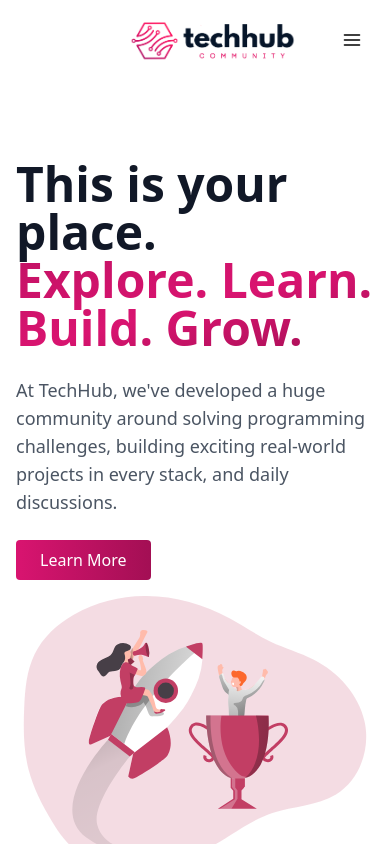
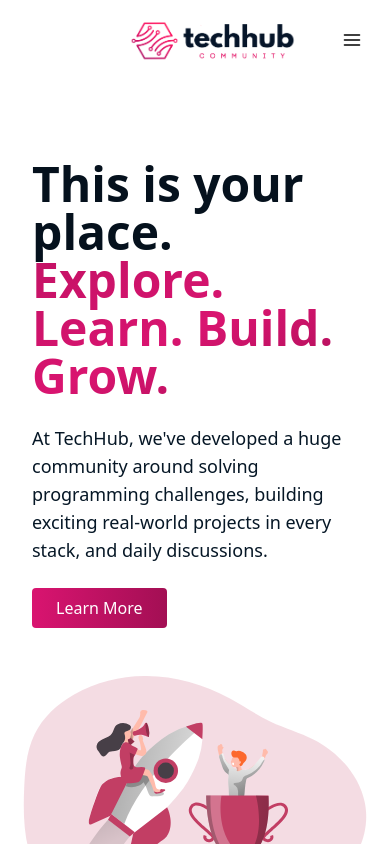
Before and after one commit to techhub-community/techhub-website, a Next.js app: page / in a window 390 px wide. Shown: the top 844 px of the page. Built offline with nearby package versions, Linux system fonts and the light colour scheme.

Commit message:
mobile view corrected for hero

```diff
--- a/components/Hero.tsx
+++ b/components/Hero.tsx
@@ -4,34 +4,28 @@ import Link from 'next/link';
 export default function Hero() {
   return (
     <section className="container px-4 pt-20 xl:pt-24 mx-auto">
-      <div className="w-full mx-auto text-left md:w-11/12 xl:w-9/12 md:text-center">
-        <h1 className="mb-6  lg:text-7xl text-5xl font-extrabold leading-none tracking-normal text-gray-900 md:text-6xl md:tracking-tight">
+      <div className="w-full px-4 md:mx-auto text-left md:w-11/12 xl:w-9/12 md:text-center">
+        <h1 className="mb-6  lg:text-7xl text-5xl font-extrabold leading-1 tracking-normal text-black-700 md:text-6xl md:tracking-tight">
           This is your place. <br />
           <span className="block w-full text-transparent bg-clip-text bg-gradient-to-br from-brand-600 via-brand-500 to-brand-700 lg:inline">
             Explore. Learn. Build. Grow.
           </span>{' '}
         </h1>
-        <p className="px-0 mb-6 text-lg text-gray-600 md:text-xl lg:px-24 ">
+        <p className="px-0 mb-6 text-lg text-black-500 md:text-xl lg:px-24 ">
           At TechHub, we've developed a huge community around solving
           programming challenges, building exciting real-world projects in every
           stack, and daily discussions.
         </p>
-        <div className="mb-4 space-x-0 md:space-x-2 md:mb-8">
+        <div className="mb-6">
           <Link href="/about">
             <button className="btn text-white btn-grad">Learn More</button>
           </Link>
-          {/* <button
-              className="rounded-sm md:inline-flex px-5 py-2 border-solid border border-black"
-              style={{ marginLeft: ".5rem" }}
-            >
-              Watch Video
-            </button> */}
         </div>
       </div>
       <div className="flex justify-center w-full mx-auto text-center md:w-10/12">
         <img
           src="/assets/svg/hero2.svg"
-          className="h-auto w-auto object-scale-down"
+          className="h-auto py-6 w-auto object-scale-down"
         />
       </div>
     </section>
```
